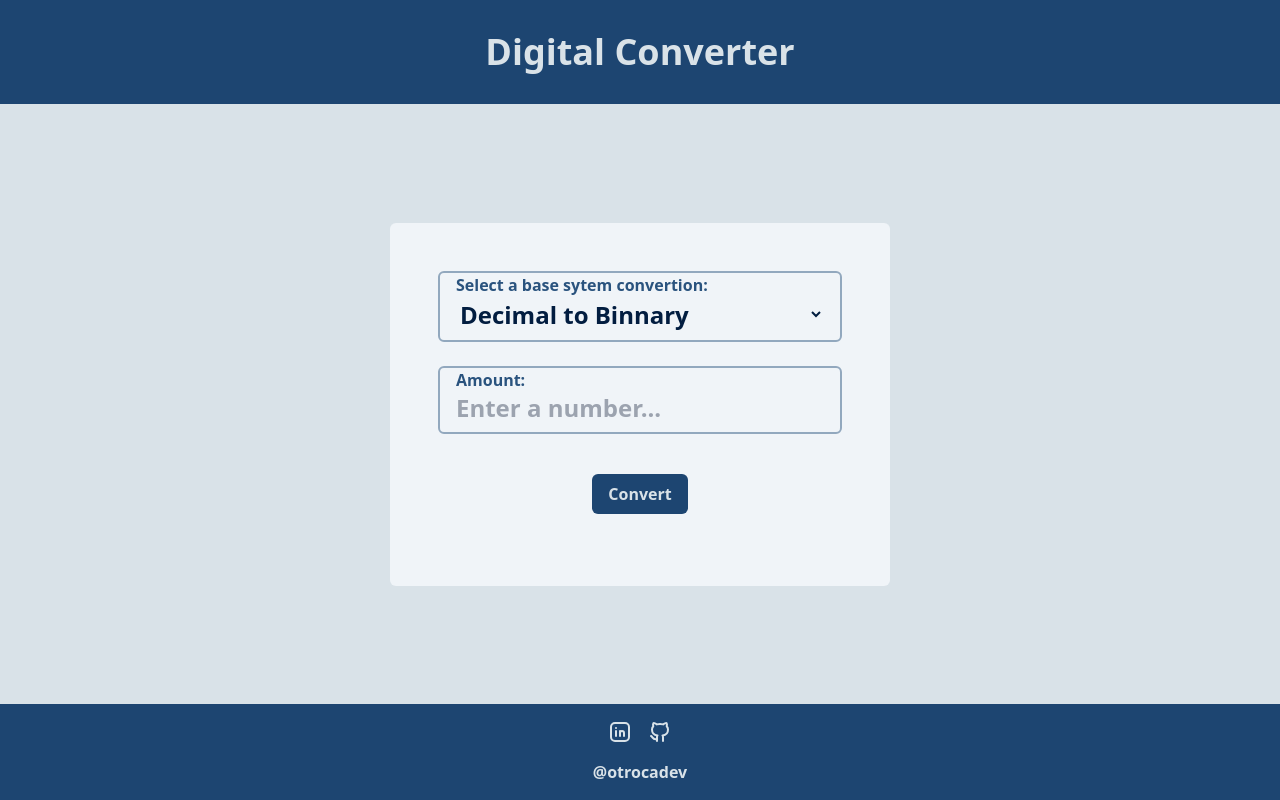
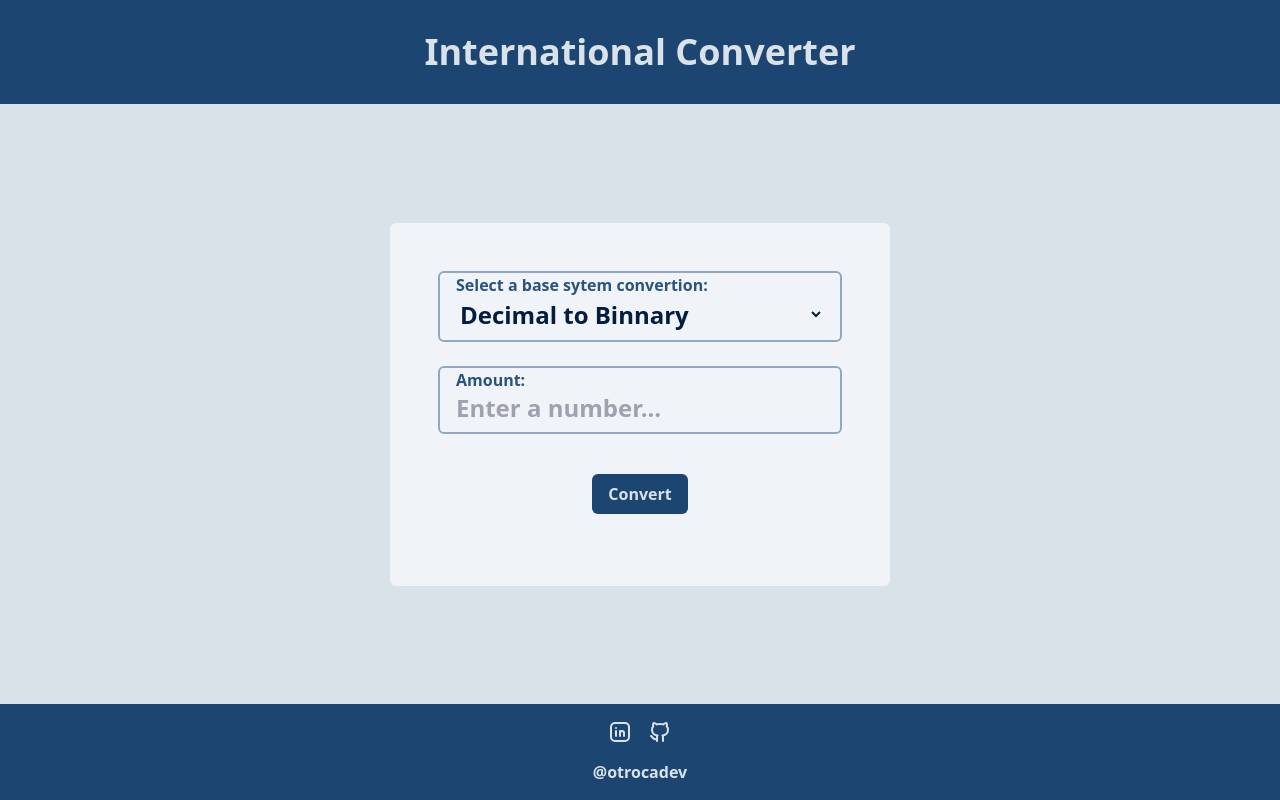
Before and after one commit to otrocadev/international-converter, a React (Vite) app: page / in a window 1280 px wide. Built offline with nearby package versions, Linux system fonts and the light colour scheme.

Commit message:
Favicon replaced

```diff
--- a/index.html
+++ b/index.html
@@ -2,7 +2,7 @@
 <html lang="en">
   <head>
     <meta charset="UTF-8" />
-    <link rel="icon" type="image/svg+xml" href="/vite.svg" />
+    <link rel="icon" type="image/svg+xml" href="/replace.svg" />
     <meta name="viewport" content="width=device-width, initial-scale=1.0" />
     <title>DigitConverter</title>
   </head>
--- a/src/App.jsx
+++ b/src/App.jsx
@@ -24,7 +24,7 @@ function App() {
   return (
     <main className="flex flex-col h-screen">
       <header className="flex items-center justify-center py-8 bg-navyblue text-softgray w-full">
-        <h1 className="text-4xl">Digital Converter</h1>
+        <h1 className="text-4xl">International Converter</h1>
       </header>
       <main className="flex items-center justify-center h-full">
         <div className="flex flex-col justify-center gap-6 p-12 bg-lightgray rounded-md m-4">
```
Also changed, not shown: public/replace.svg (added).
